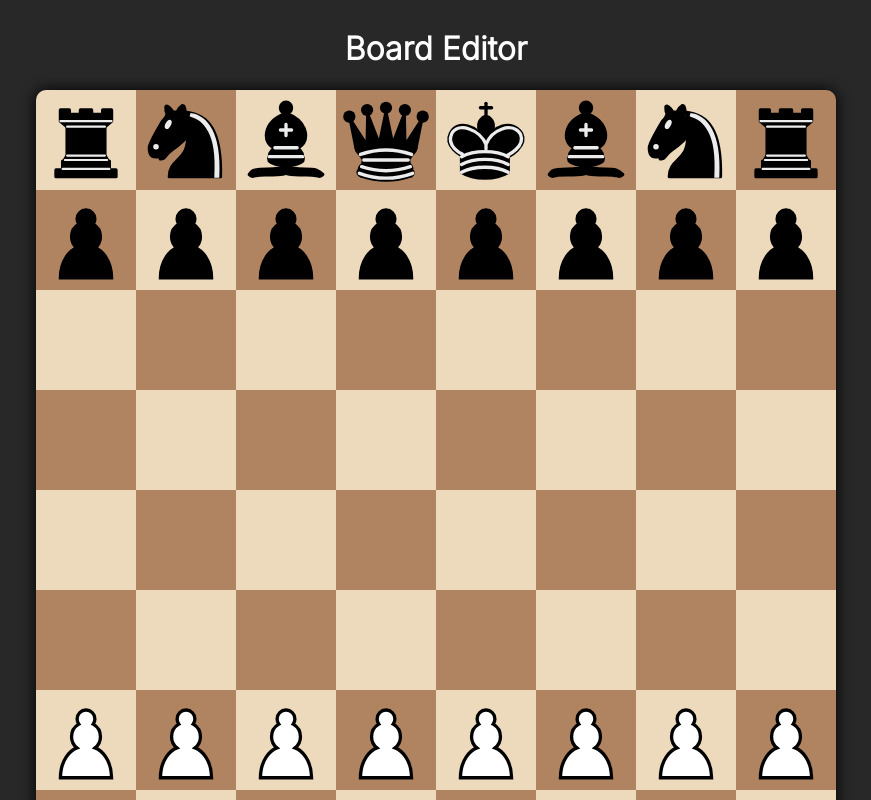
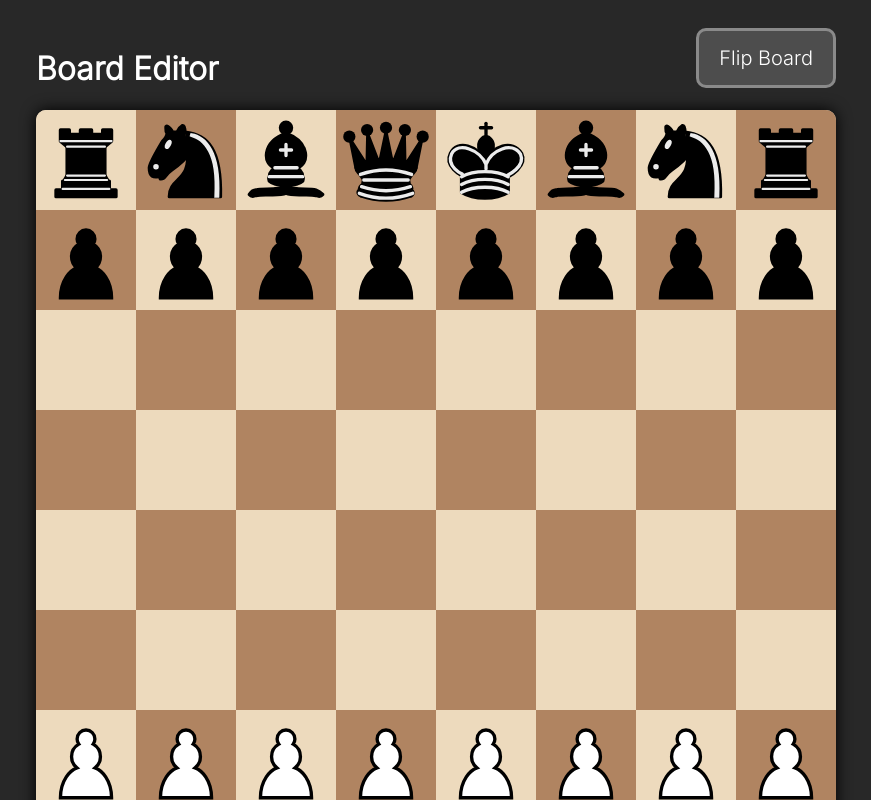
Before and after one commit to twjwesterhold/chess-text, a Next.js app: page / in a window 1280 px wide. Shown: the top 800 px of the page, without its empty margins (204-1075 px from the left). Built offline with nearby package versions, Linux system fonts and the light colour scheme.

Commit message:
Start adding piece logic

```diff
--- a/app/styles.css
+++ b/app/styles.css
@@ -49,6 +49,12 @@
   border-radius: 10px;
   overflow: hidden;
   box-shadow: 0 0 15px black;
+  transform-style: preserve-3d;
+  background: #eddabd;
+}
+
+.flipped {
+  transform: scaleY(-1);
 }
 
 .fen {
--- a/app/ui/board.tsx
+++ b/app/ui/board.tsx
@@ -5,6 +5,7 @@ import { useState } from "react";
 import { getBoardFromFen, getFenFromBoard, isValidFen } from "../utils";
 import { inter } from "../style/fonts";
 import { Colors } from "../style/colors";
+import { pieceHandler } from "../utils/piece-logic";
 
 const Board = () => {
   const [fen, setFen] = useState(
@@ -12,6 +13,8 @@ const Board = () => {
   );
   const [board, setBoard] = useState(getBoardFromFen(fen));
   const [activeSquare, setActiveSquare] = useState(null);
+  const [flipped, setFlipped] = useState(false);
+  const [validSquares, setValidSquares] = useState([]);
 
   const handleSubmit = (e) => {
     e.preventDefault();
@@ -34,16 +37,31 @@ const Board = () => {
             ? Colors.LightSquare
             : Colors.DarkSquare,
       };
+      validSquares.forEach((el) => {
+        newBoard[el[0]][el[1]].color =
+          (el[0] + el[1]) % 2 === 0
+            ? Colors.LightSquare
+            : Colors.DarkSquare;
+      })
       newBoard[rank][file].piece =
         board[activeSquare.rank][activeSquare.file].piece;
       setBoard(newBoard);
       setFen(getFenFromBoard(newBoard));
       setActiveSquare(null);
     } else if (board[rank][file].piece) {
+      const newValidSquares = pieceHandler(board[rank][file].piece, rank, file);
+      newValidSquares.forEach((el) => {
+        console.log(el);
+        newBoard[el[0]][el[1]].color =
+          (el[0] + el[1]) % 2 === 0
+            ? Colors.LightSquareSelect
+            : Colors.DarkSquareSelect;
+      })
       newBoard[rank][file].color =
         (rank + file) % 2 === 0
           ? Colors.LightSquareSelect
           : Colors.DarkSquareSelect;
+      setValidSquares(newValidSquares);
       setBoard(newBoard);
       setActiveSquare({ rank, file });
     }
@@ -51,8 +69,11 @@ const Board = () => {
 
   return (
     <div className={`${inter.className} board-container`}>
-      <h1>Board Editor</h1>
-      <div className="board">
+      <div className="fen">
+        <h1>Board Editor</h1>
+        <button className="submit-button" onClick={() => setFlipped(!flipped)}>Flip Board</button>
+      </div>
+      <div className={`board ${flipped ? "flipped" : ""}`}>
         {!!board &&
           board.map((row, rank) => {
             return (
@@ -60,9 +81,10 @@ const Board = () => {
                 {row.map((col, file) => {
                   return (
                     <Square
-                      key={`${rank}${file}`}
+                      key={`${7-rank}${file}`}
                       color={col.color}
                       piece={col.piece}
+                      flipped={flipped}
                       onSquareClick={() => {
                         handleSquareClick(rank, file);
                       }}
--- a/app/ui/square.tsx
+++ b/app/ui/square.tsx
@@ -2,26 +2,32 @@ import Piece from "./piece";
 import styled from "styled-components";
 import { Colors } from "../style/colors";
 
-const Square = ({ color, piece, onSquareClick }) => {
+const Square = ({ color, piece, onSquareClick, flipped }) => {
   return (
-    <StyledSquare onClick={onSquareClick} color={color} piece={piece}>
-      <Piece piece={piece} />
+    <StyledSquare onClick={onSquareClick} color={color} $piece={piece} $flipped={flipped}>
+      <Flip $flipped={flipped}>
+        <Piece piece={piece} />
+      </Flip>
     </StyledSquare>
   );
 };
 
-const StyledSquare = styled.button<{ color; piece }>`
+const StyledSquare = styled.button<{ color, $piece, $flipped}>`
   height: 10vw;
   width: 10vw;
   max-width: 100px;
   max-height: 100px;
-  border: 0;
+  border: none;
   padding: 0;
-  background: ${(props) => props.color};
+    background: ${props => props.color};
   &:hover {
     background: ${(props) =>
-      props.piece ? Colors.LightSquareHover : Colors.DarkSquareHover};
+      props.$piece ? Colors.LightSquareHover : Colors.DarkSquareHover};
   }
 `;
 
+const Flip = styled.div<{ $flipped }>`
+    transform: ${props => props.$flipped ? "scaleY(-1)" : ""};
+`
+
 export default Square;
--- a/app/utils/piece-logic/index.ts
+++ b/app/utils/piece-logic/index.ts
@@ -1,3 +1,4 @@
 import pawnLogic from "./pawnLogic";
+import pieceHandler from "./pieceHandler";
 
-export { pawnLogic };
+export { pawnLogic, pieceHandler };
--- a/app/utils/piece-logic/pawnLogic.ts
+++ b/app/utils/piece-logic/pawnLogic.ts
@@ -1,3 +1,10 @@
-const pawnLogic = (rank, file, color) => {};
+const pawnLogic = (rank, file, isWhite) => {
+  const direction = isWhite ? -1 : 1;
+  const validSquares = [];
+  if (Math.abs(rank + direction) < 8) {
+    validSquares.push([rank + direction, file]);
+  }
+  return validSquares;
+};
 
 export default pawnLogic;
--- /dev/null
+++ b/app/utils/piece-logic/pieceHandler.ts
@@ -0,0 +1,12 @@
+import { pawnLogic } from "./index";
+
+const logicMap = new Map([
+  ['p', (rank, file, isWhite) => pawnLogic(rank, file, isWhite)]
+])
+
+const pieceHandler = (piece, rank, file) => {
+  const isWhite = piece === piece.toUpperCase();
+  return logicMap.get(piece.toLowerCase())(rank, file, isWhite);
+}
+
+export default pieceHandler;
```
Also changed, not shown: app/icon.jpeg (added).
